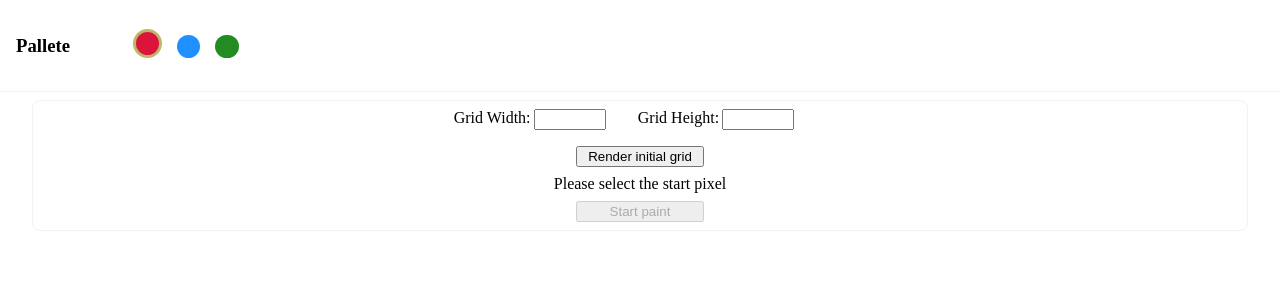
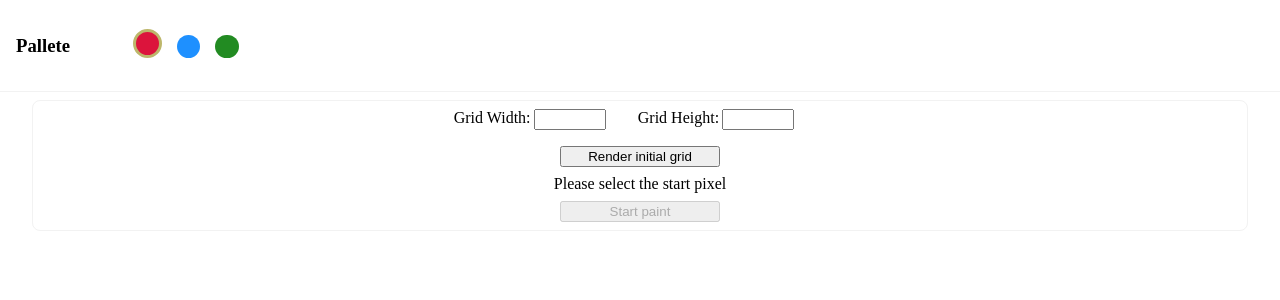
Before and after one commit to flippia/Paint-React, a React (Create React App) app: page / in a window 1280 px wide. Shown: the top 300 px of the page. Built offline with nearby package versions, Linux system fonts and the light colour scheme.

Commit message:
Update Grid.module.css

```diff
--- a/src/components/grid/Grid.module.css
+++ b/src/components/grid/Grid.module.css
@@ -25,18 +25,25 @@
 }
 
 .grid form button{
-    width: 8rem;
-    margin: 0.5rem 0 0.5rem 0;
+    width: 10rem;
+    margin: 0.5rem 0.5rem 0.5rem 0.5rem;
     align-self: center;
 }
 
 .grid table{
-    border-spacing: 0.2em;
+    align-self: center;
+    border-spacing: 0.1em;
     border: none;
+    table-layout: fixed;
+}
+
+.grid tr{
+    height: 2.2rem;
 }
 
 .grid td{
-    padding: 0.3rem 0.1rem;
-    font-size: 0.7rem;
+    /* padding: 0.3rem 0.1rem; */
+    font-size: 0.5rem;
     cursor: pointer;
+    transition: 0.2s ease-in-out;
 }
```
